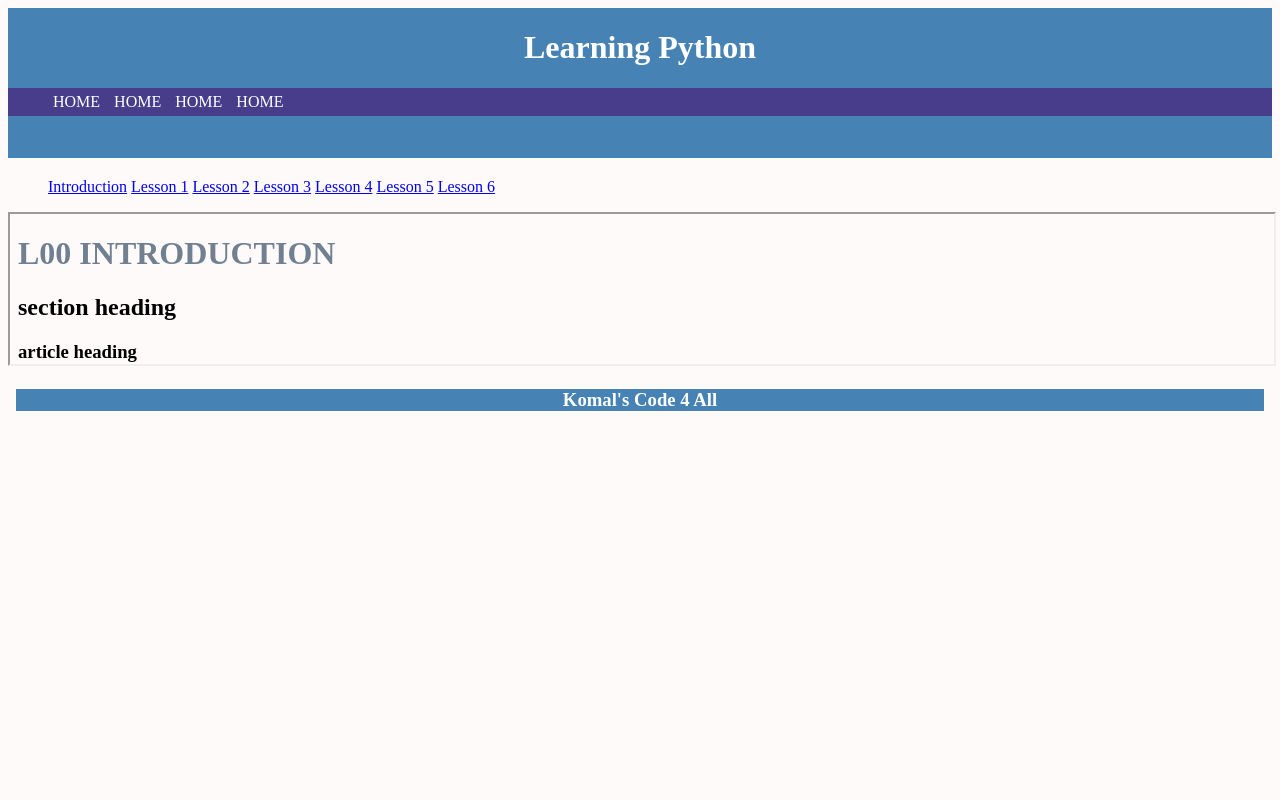
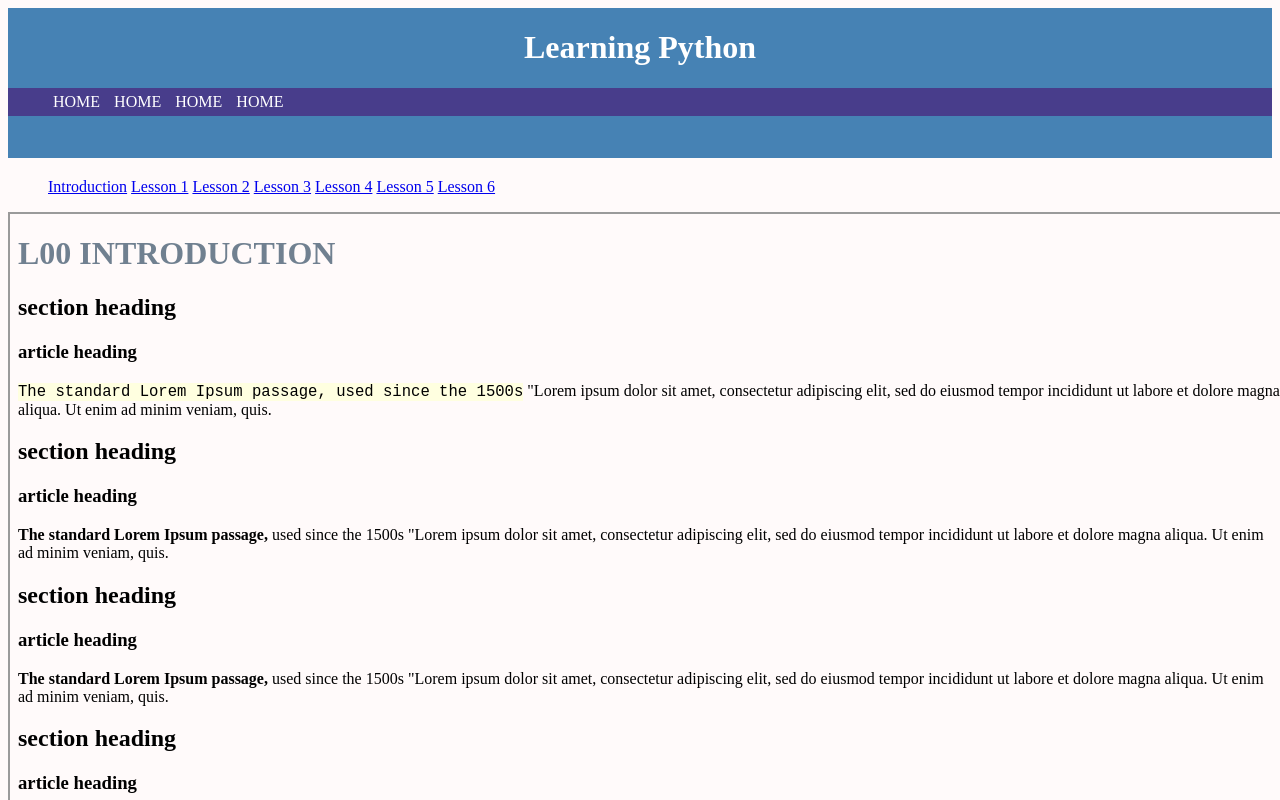
Before and after one commit to Komals-Code4All/Digital-Classroom, a plain HTML site: page LearnPython/index.html in a window 1280 px wide. Shown: the top 800 px of the page. Drawn offline with Linux system fonts and the light colour scheme.

Commit message:
amend style

```diff
--- a/LearnPython/assets/css/style.css
+++ b/LearnPython/assets/css/style.css
@@ -20,13 +20,12 @@ h1 {
   }
 
 iframe {
+  display: block;
   top : 20px;
-  height: 90%;
-  width: 100%;
+  height: 100vh;
+  width: 100vw;
   /* border: none; */
 }
-
-
 
 
 /* - - - - - - - - - - - - - - - - - - - - - - - - - - - - - - - - - - - - - - - - - - - - -
--- a/LearnPython/index.html
+++ b/LearnPython/index.html
@@ -31,6 +31,6 @@
     </main>
 
     <!-- insert standard footer -->
-    <embed type="text/html" src="assets/stdFiles/stdFooter.html" width="100%" "/>
+    <!-- <embed type="text/html" src="assets/stdFiles/stdFooter.html" width="100%" "/>  -->
   </body>
 </html>
--- a/assets/css/style.css
+++ b/assets/css/style.css
@@ -88,6 +88,8 @@ a:hover {
 .classLessons {
   display: inline-block;
   text-align: center;
+  width: 33%;
+
 }
 
 .classLessons > img {
```
